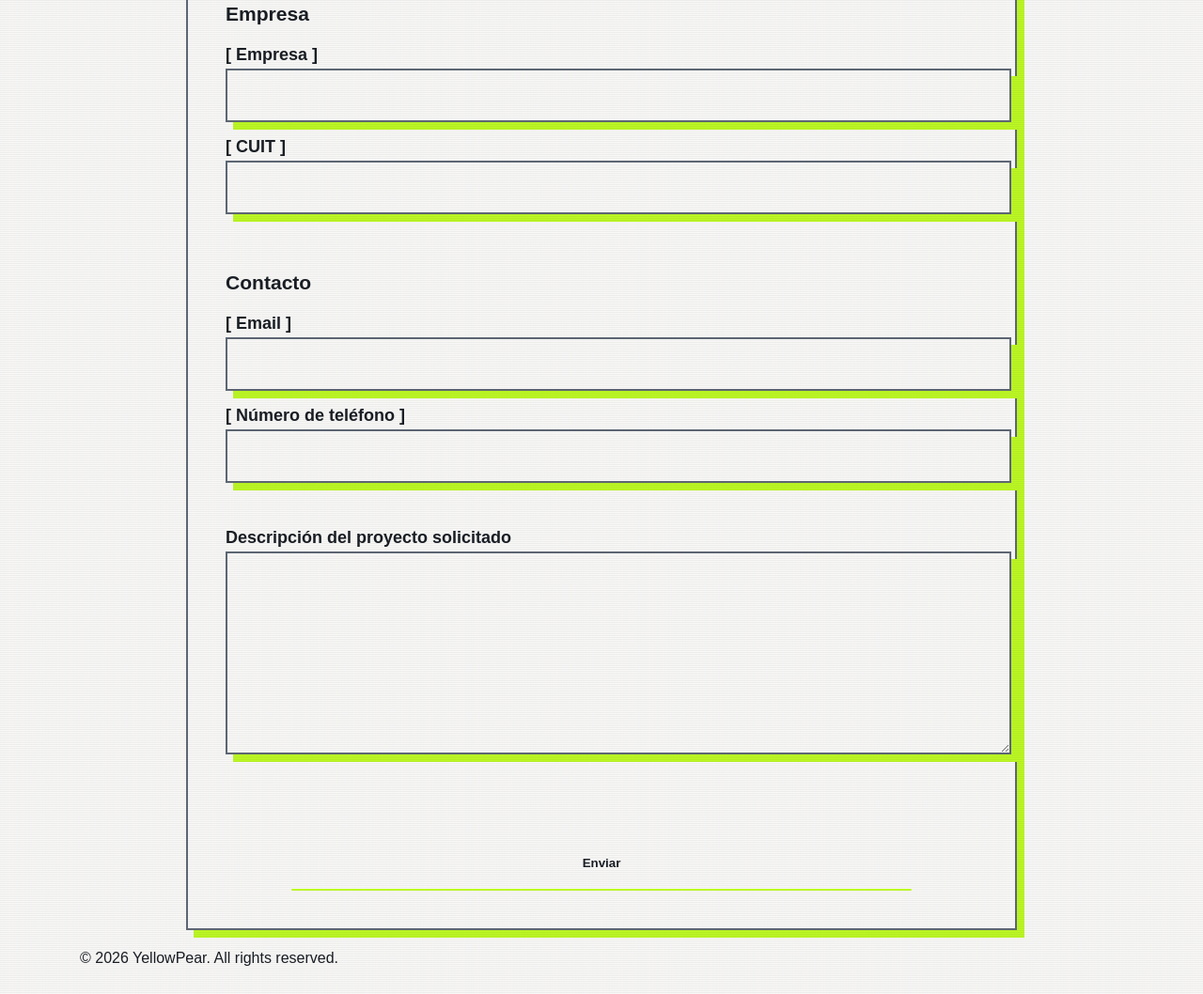
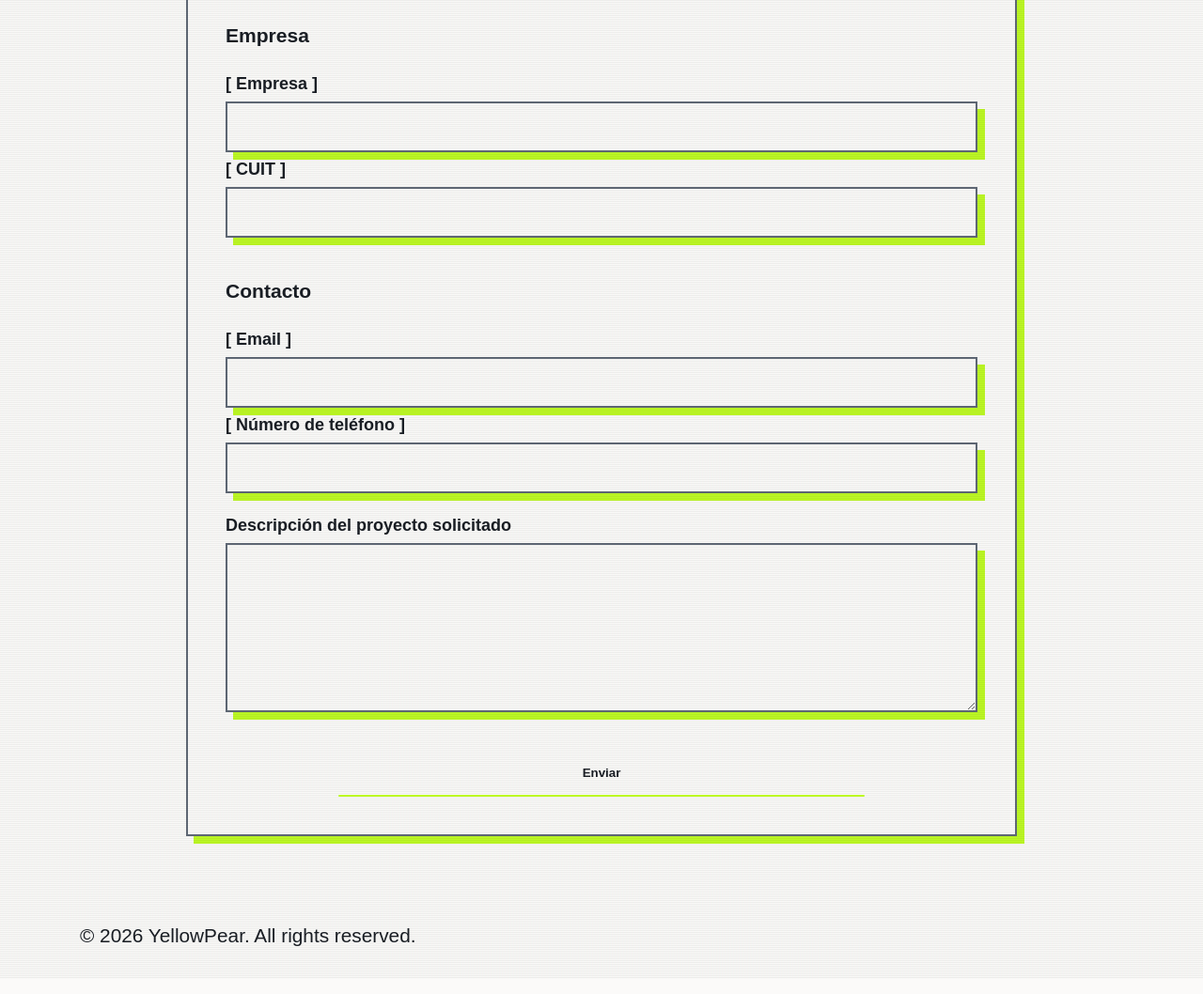
Before and after one commit to aNTb-j/webTest, a website with bundled scripts: page pages/form.html in a window 1280 px wide. Shown: the part 543-1601 px from the top of the page at 94% size. Built offline with nearby package versions, Linux system fonts and the light colour scheme.

Commit message:
Cambio en estilos del form + mejora en inputs automaticos

```diff
--- a/pages/form.html
+++ b/pages/form.html
@@ -13,7 +13,7 @@
         <header class="header container">
             <nav class="navbar container">
                 <a href="/" class="navbar__logo">
-                    -----------
+                    yellowPear
                 </a>
                 <div class="navbar__links">
                     <a href="#">About</a>
@@ -45,13 +45,12 @@
                 </div>
             </nav>
         </header>
-        <section class="container">
+
+        <main class="contact">
+            <section class="contact__content container">
                 <h1>Contact Form</h1>
-            <p>____</p>
-        </section>
 
                 <form id="contact-form">
-
                     <div class="form-row">
                         <h3>Cliente</h3>
                         <div class="form-group">
@@ -100,6 +99,8 @@
                     <button type="submit" id="application-button">Enviar</button>
 
                 </form>
+            </section>
+        </main>
 
         <footer class="footer">
             <div class="container">
--- a/styles/css/style.css
+++ b/styles/css/style.css
@@ -1,3 +1,4 @@
+@charset "UTF-8";
 :root {
   --font-primary: "IBM Plex Sans", sans-serif;
   --font-mono: "IBM Plex Mono", monospace;
@@ -83,6 +84,10 @@ body {
 
 h1 {
   font-family: var(--font-title);
+}
+
+p {
+  font-size: 1.3rem;
 }
 
 code,
@@ -272,23 +277,36 @@ pre,
   }
 }
 .contact {
-  line-height: 6.25rem;
+  min-height: calc(100vh - 10rem);
   display: flex;
   justify-content: center;
+  align-items: center;
+  padding: 4rem 1.5rem;
 }
 
-.contact .client-application {
+.contact__content {
+  width: 100%;
+  max-width: 52rem;
   display: flex;
   flex-direction: column;
   align-items: center;
-  gap: 1rem;
 }
 
+.contact__content h1 {
+  margin-bottom: 2rem;
+  text-align: center;
+}
+
+/* ===========================
+   Botón superior
+=========================== */
 #application-button {
-  display: inline-block;
+  display: inline-flex;
+  align-items: center;
+  justify-content: center;
   position: relative;
   z-index: 1;
-  padding: 0.0625rem 1.875rem;
+  padding: 0 2rem;
   line-height: 3.7;
   color: var(--text2);
   text-decoration: none;
@@ -304,15 +322,14 @@ pre,
   bottom: 0;
   height: 2px;
   background: var(--accent);
+  border-radius: 1000px;
+  transform-origin: bottom center;
   transition: all 0.3s cubic-bezier(0.2, 0, 0, 1);
-  transform-origin: bottom center;
   z-index: -1;
-  border-radius: 62.5rem;
 }
 
 #application-button:hover {
   color: var(--background);
-  color: black;
 }
 
 #application-button:hover::after {
@@ -330,47 +347,48 @@ pre,
   color: var(--background);
 }
 
+/* ===========================
+   Formulario
+=========================== */
 #contact-form {
+  width: 100%;
   max-width: 50rem;
-  margin: 0 auto;
+  display: flex;
+  flex-direction: column;
+  gap: 1.5rem;
   padding: 2.5rem;
-  display: grid;
-  gap: 1.5rem;
   background-color: var(--background);
   border: 0.125rem solid var(--text1);
-  border-radius: 0rem;
-  box-shadow: 8px 8px 0px 0px var(--accent);
+  box-shadow: 8px 8px 0 var(--accent);
   font-family: var(--font-primary), sans-serif;
   font-size: 1.125rem;
   font-weight: bold;
 }
 
-#contact-form .form-row {
-  margin-bottom: 0.5rem;
+#contact-form .form-row,
+#contact-form .form-group {
+  width: 100%;
+  display: flex;
+  flex-direction: column;
+  gap: 0.5rem;
 }
 
-#contact-form .form-group {
-  margin-top: 0.5rem;
-}
-
+/* ===========================
+   Inputs
+=========================== */
 #contact-form input,
 #contact-form textarea {
   width: 100%;
+  box-sizing: border-box;
   padding: 1rem;
-  margin-top: 0.25rem;
-  margin-bottom: 0.5rem;
-  background-color: transparent;
+  background: transparent;
   color: var(--text2);
   border: 0.125rem solid var(--text1);
-  border-radius: 0rem;
+  outline: none;
+  font: inherit;
   font-size: 1rem;
-  font-family: inherit;
-  transition: 0.2s ease;
-  font-size: 18px;
-  border-radius: 0;
-  outline: none;
+  box-shadow: 8px 8px 0 var(--accent);
   transition: all 0.3s ease;
-  box-shadow: 8px 8px 0 var(--accent);
 }
 
 #contact-form input::placeholder,
@@ -381,7 +399,6 @@ pre,
 
 #contact-form input:focus,
 #contact-form textarea:focus {
-  outline: none;
   border-color: var(--accent);
   box-shadow: 0 0 0.625rem var(--accent);
 }
@@ -391,15 +408,55 @@ pre,
   resize: vertical;
 }
 
+/* ===========================
+   Botón enviar
+=========================== */
 #contact-form button {
-  margin-top: 3.125rem;
-  margin-left: 3.125rem;
-  margin-right: 3.125rem;
-  line-height: 4.2;
-  background-color: transparent;
-  border: 0rem solid var(--text1);
+  align-self: center;
+  width: 75%;
+  margin-top: 1rem;
+  padding: 0;
+  background: transparent;
+  border: none;
+  cursor: pointer;
 }
 
+/* ===========================
+   Responsive
+=========================== */
+#contact-form input:-webkit-autofill,
+#contact-form input:-webkit-autofill:hover,
+#contact-form input:-webkit-autofill:focus,
+#contact-form textarea:-webkit-autofill {
+  -webkit-text-fill-color: var(--text2);
+  -webkit-box-shadow: 0 0 0px 1000px var(--background) inset;
+  box-shadow: 0 0 0px 1000px var(--background) inset;
+  transition: background-color 9999s ease-in-out 0s;
+}
+
+@media (max-width: 71.8125em) {
+  .contact {
+    padding: 3rem 1rem;
+  }
+  #contact-form {
+    padding: 2rem;
+  }
+}
+@media (max-width: 39.9375em) {
+  .contact {
+    padding: 2rem 1rem;
+  }
+  .contact .client-application {
+    gap: 1.5rem;
+  }
+  #contact-form {
+    padding: 1.5rem;
+  }
+  #application-button {
+    width: 100%;
+    text-align: center;
+  }
+}
 .crt {
   position: relative;
 }
```
Also changed, not shown: 1 other file. Lines whose indentation alone changed are shown as unchanged.
